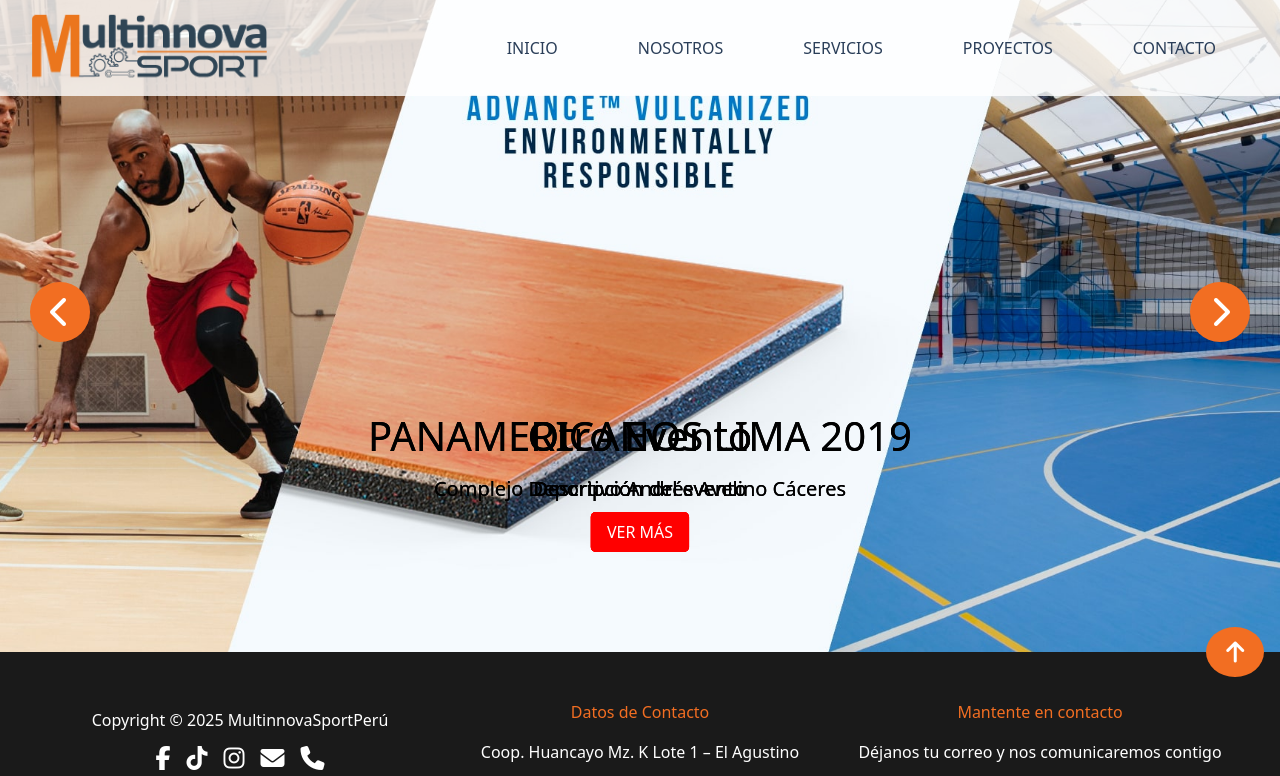
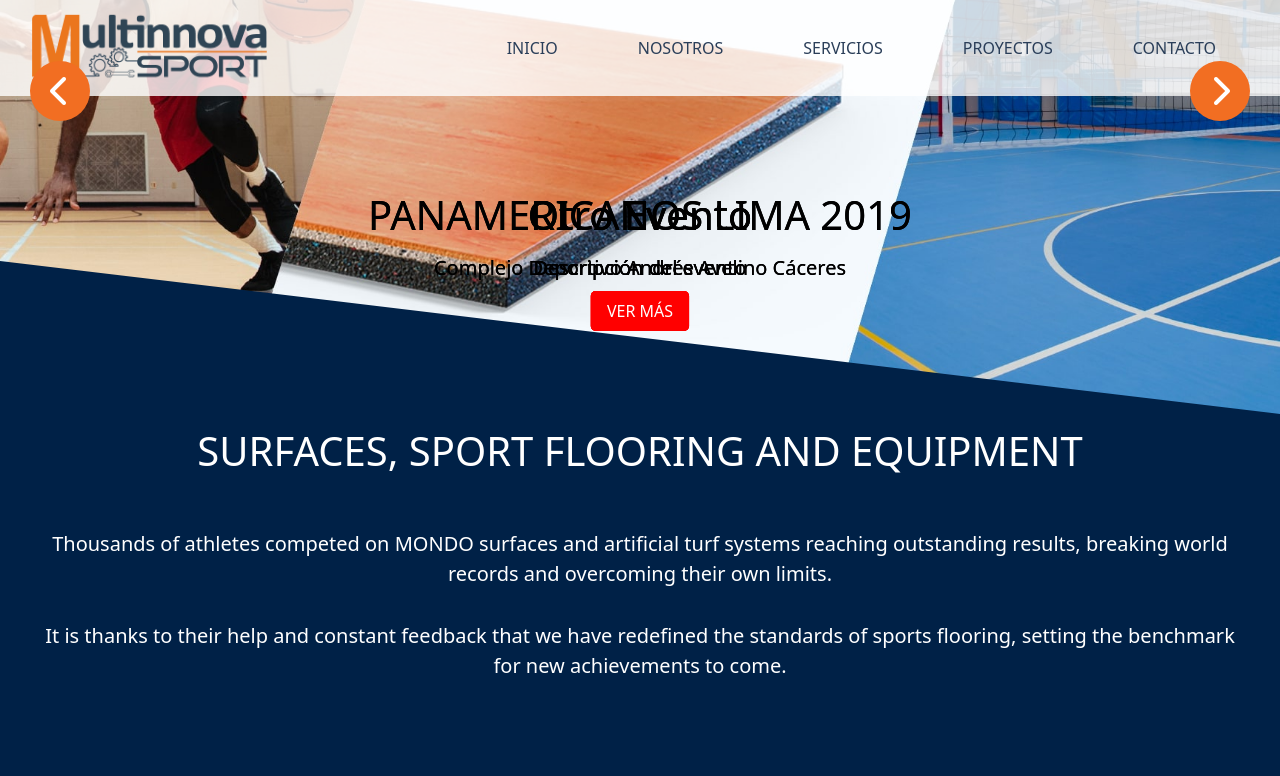
Before and after one commit to SebastianYauri/multinnova, a React (Vite) app: page / in a window 1280 px wide. Shown: the top 776 px of the page. Built offline with nearby package versions, Linux system fonts and the light colour scheme.

Commit message:
add Phrase component with styles for enhanced content presentation

```diff
--- a/src/App.jsx
+++ b/src/App.jsx
@@ -4,6 +4,8 @@
 import Navbar from './components/Navbar';
 import Carousel from './components/Carousel';
 import Footer from './components/Footer';
+import Phrase from './components/Phrase/Phrase'; // Importa el nuevo componente
+
 
 function App() {
   const [count, setCount] = useState(0);
@@ -13,6 +15,7 @@
       <Navbar />
       <div className="main-content">
         <Carousel />
+        <Phrase />
         {/* Tu contenido principal aquí */}
       </div>
       <Footer />
--- /dev/null
+++ b/src/components/Phrase/Phrase.jsx
@@ -0,0 +1,20 @@
+import React from 'react';
+import styles from './Phrase.module.css';
+
+const Phrase = () => {
+  return (
+    <div className={styles.phraseContainer}>
+      <h2 className={styles.phraseTitle}>SURFACES, SPORT FLOORING AND EQUIPMENT</h2>
+      <p className={styles.phraseText}>
+        Thousands of athletes competed on MONDO surfaces and artificial turf systems reaching
+        outstanding results, breaking world records and overcoming their own limits.
+      </p>
+      <p className={styles.phraseText}>
+        It is thanks to their help and constant feedback that we have redefined the standards of
+        sports flooring, setting the benchmark for new achievements to come.
+      </p>
+    </div>
+  );
+};
+
+export default Phrase;
--- /dev/null
+++ b/src/components/Phrase/Phrase.module.css
@@ -0,0 +1,20 @@
+.phraseContainer {
+  background-color: #002147; /* Color de fondo azul oscuro */
+  color: white; /* Color del texto blanco */
+  padding: 10rem 2rem; /* Aumenta el espaciado interno para agrandar la sección */
+  text-align: center; /* Centrar el texto */
+  width: 100vw; /* Toma el ancho completo del viewport */
+  margin-left: calc((100vw - 100%)/2); /* Centra el contenedor si el padre tiene un ancho limitado */
+  margin-top: -170px; /* Superpone ligeramente al carrusel */
+  clip-path: polygon(0 0, 100% 25%, 100% 100%, 0 100%); /* Crea un borde diagonal más inclinado */
+}
+
+.phraseTitle {
+  font-size: 2.5rem; /* Tamaño de fuente del título */
+  margin-bottom: 3rem; /* Aumenta el espaciado inferior del título */
+}
+
+.phraseText {
+  font-size: 1.25rem; /* Tamaño de fuente del párrafo */
+  margin: 2rem 0; /* Aumenta el espaciado superior e inferior del párrafo */
+}
```
